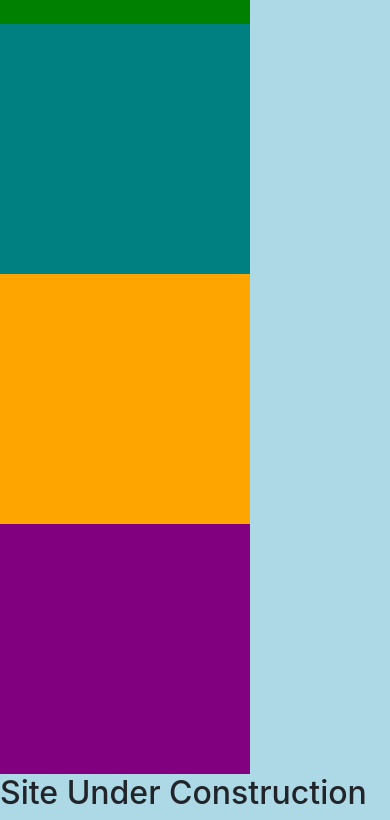
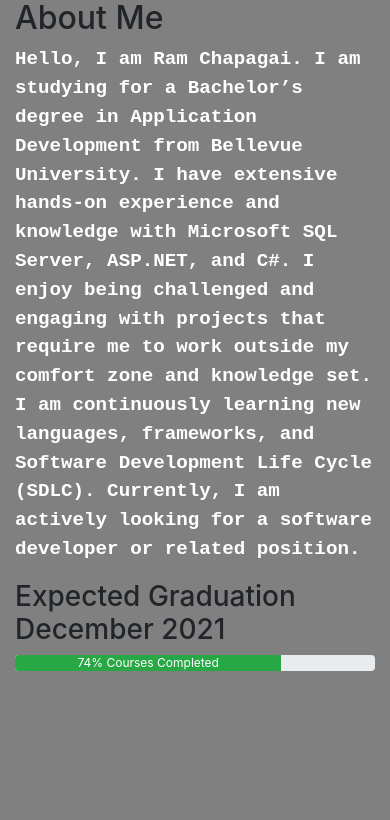
Before and after one commit to reewajc/reewajc.github.io, a PHP site: page / in a window 390 px wide. Shown: the part 529-1349 px from the top of the page. After the commit the page ends 1200 px from the top, so only its background shows below. Run offline with PHP 8.4, Linux system fonts and the light colour scheme.

Commit message:
added pic and description

```diff
--- a/assets/css/style.css
+++ b/assets/css/style.css
@@ -1,29 +1,27 @@
 
-#first{
-background-color: green;
-width: 250px;
-height: 250px;
+
+body{
+background-color: gray;
+padding-top: 10px;
+}
+#about{
+    font-family: 'Courier New', Courier, monospace;
+    font-size: larger;
+    font-weight: bold;
+    color: white;
+}
+h1#ram{
+    color: teal;
+    font-size: 60px;
+    font-weight: bold;
+   text-align: center;
+    position: relative;
+    animation: animateName 10s infinite;
+    animation-timing-function: linear;
 
 }
-#second{
-background-color: teal;
-width: 250px;
-height: 250px;
 
+@keyframes animateName{
+  from{color:rgb(14, 73, 129);}
+  to{color: blueviolet;}
 }
-#third{
-background-color: orange;
-width: 250px;
-height: 250px;
-
-}
-#fourth{
-background-color: purple;
-width: 250px;
-height: 250px;
-
-}
-body{
-background-color: lightblue;
-padding-top: 10px;
-}
--- a/index.html
+++ b/index.html
@@ -12,22 +12,47 @@
 <title>Ram Chapagai</title>
 </head>
 <body>
+
     <div class="container">
         <div class="row">
-        <img src="https://img.etimg.com/photo/msid-65317584,quality-100/dilip-sardesai.jpg" class="img-fluid" alt="">
+            <div class="jumbotron col-lg-11">
+
+               <h1 id="ram">Ram Chapagai</h1>
+
+            </div>
         </div>
         <div class="row">
-        <div id="first" class="col-lg-3"></div>
-        <div id="second" class="col-lg-3"></div>
-        <div id="third" class="col-lg-3"></div>
-        <div id="fourth" class="col-lg-3"></div>
+            <div class="col-sm-4">
+                <img src="images/ram.png" class="img-fluid" alt="image of person">
             </div>
+            <div class="col-sm-7">
+                <h2>About Me</h2>
+                <p id="about">
+
+                    Hello, I am Ram Chapagai. I am studying for a Bachelor’s degree in Application Development from Bellevue University.
+                    I have extensive hands-on experience and knowledge with Microsoft SQL Server, ASP.NET, and C#. I enjoy being challenged and engaging with projects that require me to work outside my comfort zone and knowledge set. I am continuously learning new languages, frameworks,
+                    and Software Development Life Cycle (SDLC). Currently, I am actively looking for a software developer or related position.
+                </p>
                 <div class="row">
-        <h2>Site Under Construction</h2>
+                    <div class="col-lg-12">
+                       <h3>Expected Graduation December 2021</h3>
+
+
+                        <div class="progress">
+                            <div class="progress-bar bg-success" style="width:74%;">74% Courses Completed</div>
                           </div>
                       </div>
+                </div>
+                    </div>
+
+            </div>
+        </div>
+    </div>
+
+
 <script src="https://cdnjs.cloudflare.com/ajax/libs/jquery/3.5.1/jquery.min.js"></script>
 <script src="https://cdnjs.cloudflare.com/ajax/libs/popper.js/1.16.1/umd/popper.min.js"></script>
 <script src="https://cdnjs.cloudflare.com/ajax/libs/twitter-bootstrap/4.5.3/js/bootstrap.min.js"></script>
+
 </body>
 </html>
```
Also changed, not shown: 1 other file. Lines whose indentation alone changed are shown as unchanged.
